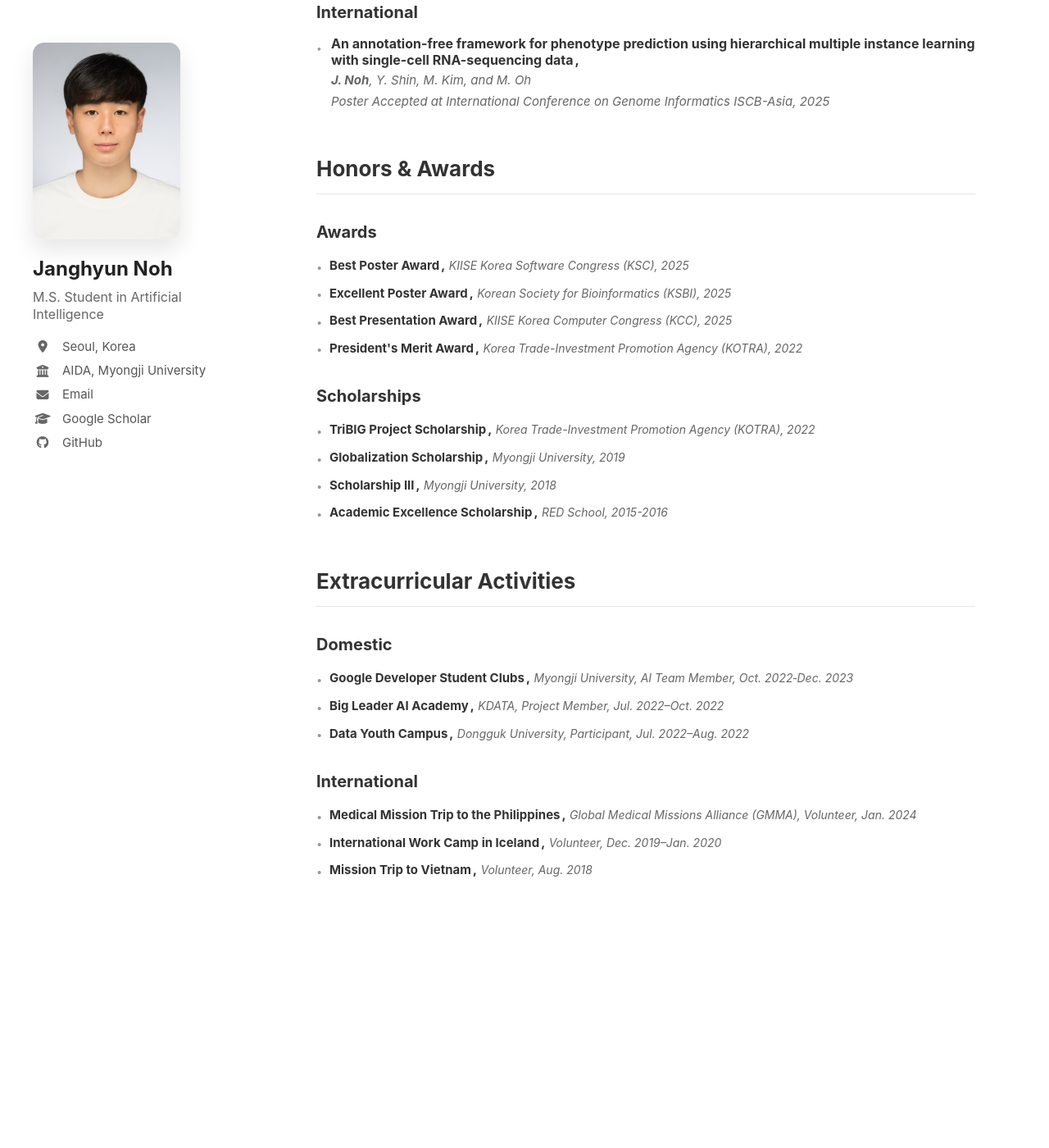
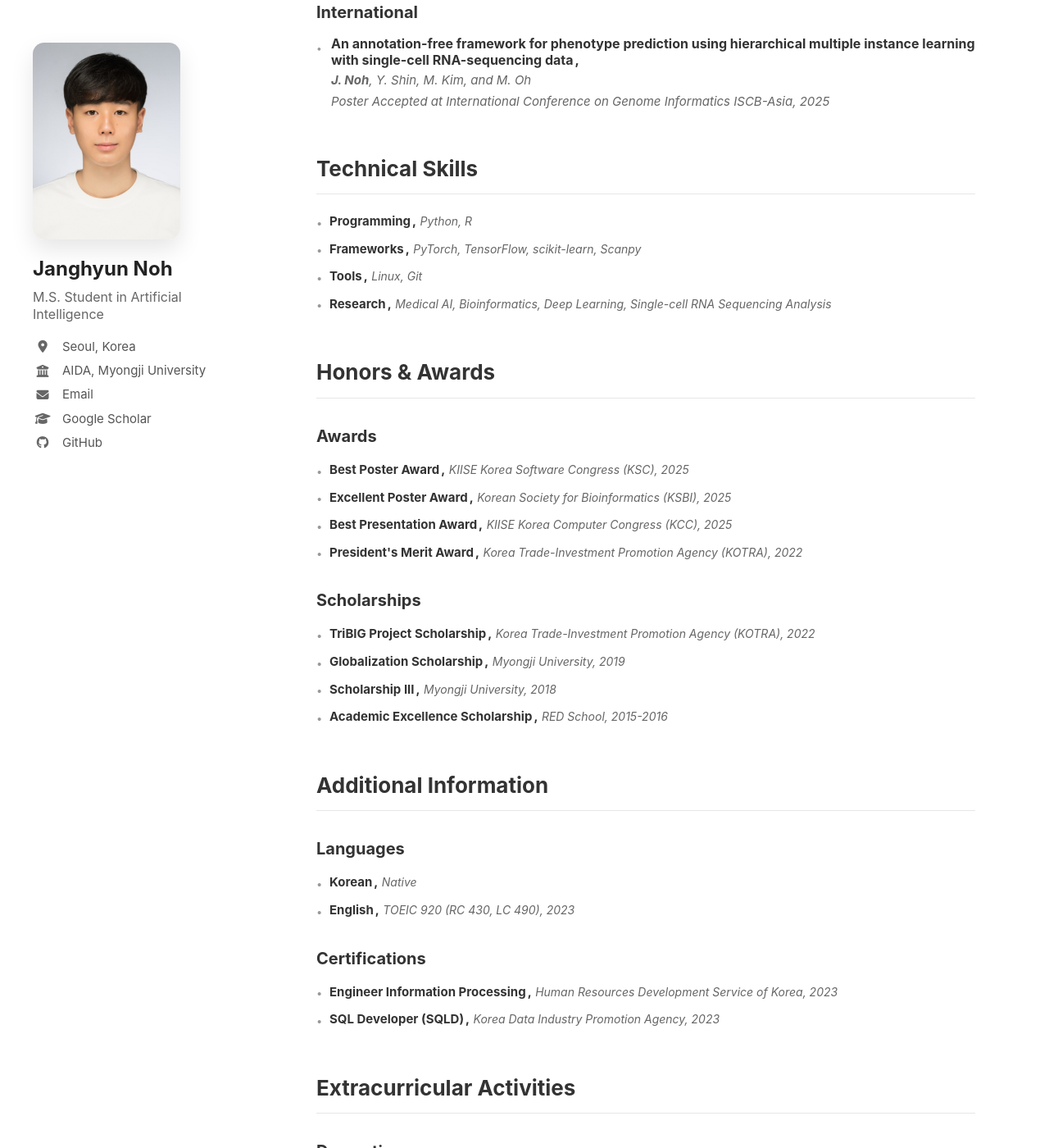
Before and after one commit to janghyunnoh/janghyunnoh.github.io, a Jekyll site: the page built from index.md, in a window 1280 px wide and 1400 px high, scrolled down 1654 px. Shown: the whole window at 82% size. Built offline with Jekyll 4.4.1, drawn with Linux system fonts in a browser that asks for light colours; before the commit the page ends 2838 px from its top, so only the background shows below that.

Commit message:
Add skills and additional information sections

```diff
--- a/index.md
+++ b/index.md
@@ -76,6 +76,27 @@ I'm Janghyun Noh, an M.S. student in Department of Artificial Intelligence at My
   </li>
 </ul>
 
+## Technical Skills
+
+<div class="honors-list">
+  <div class="entry">
+    <span class="entry-title">Programming</span>
+    <span class="entry-venue">Python, R</span>
+  </div>
+  <div class="entry">
+    <span class="entry-title">Frameworks</span>
+    <span class="entry-venue">PyTorch, TensorFlow, scikit-learn, Scanpy</span>
+  </div>
+  <div class="entry">
+    <span class="entry-title">Tools</span>
+    <span class="entry-venue">Linux, Git</span>
+  </div>
+  <div class="entry">
+    <span class="entry-title">Research</span>
+    <span class="entry-venue">Medical AI, Bioinformatics, Deep Learning, Single-cell RNA Sequencing Analysis</span>
+  </div>
+</div>
+
 ## Honors & Awards
 
 ### Awards
@@ -120,6 +141,34 @@ I'm Janghyun Noh, an M.S. student in Department of Artificial Intelligence at My
   </div>
 </div>
 
+## Additional Information
+
+### Languages
+
+<div class="honors-list">
+  <div class="entry">
+    <span class="entry-title">Korean</span>
+    <span class="entry-venue">Native</span>
+  </div>
+  <div class="entry">
+    <span class="entry-title">English</span>
+    <span class="entry-venue">TOEIC 920 (RC 430, LC 490), 2023</span>
+  </div>
+</div>
+
+### Certifications
+
+<div class="honors-list">
+  <div class="entry">
+    <span class="entry-title">Engineer Information Processing</span>
+    <span class="entry-venue">Human Resources Development Service of Korea, 2023</span>
+  </div>
+  <div class="entry">
+    <span class="entry-title">SQL Developer (SQLD)</span>
+    <span class="entry-venue">Korea Data Industry Promotion Agency, 2023</span>
+  </div>
+</div>
+
 ## Extracurricular Activities
 
 ### Domestic
```
